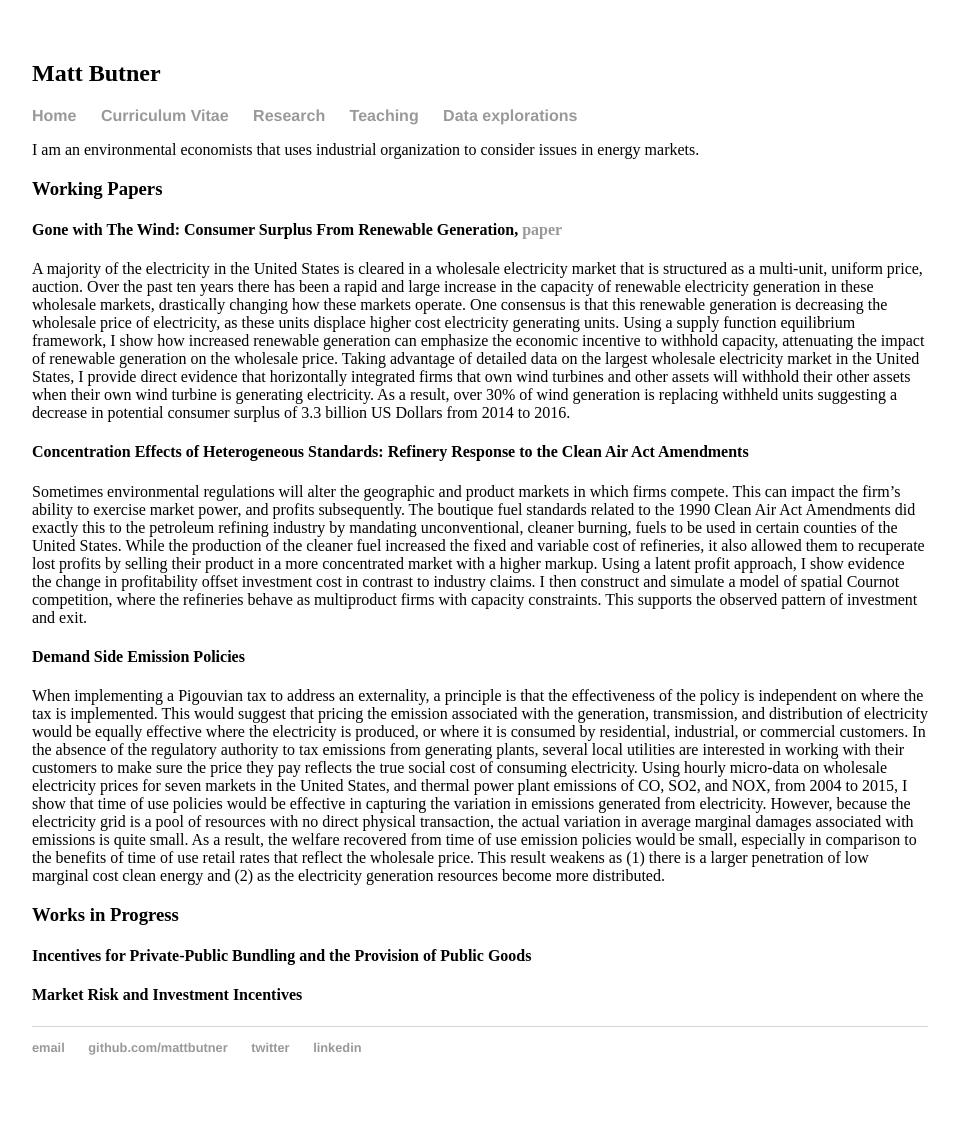
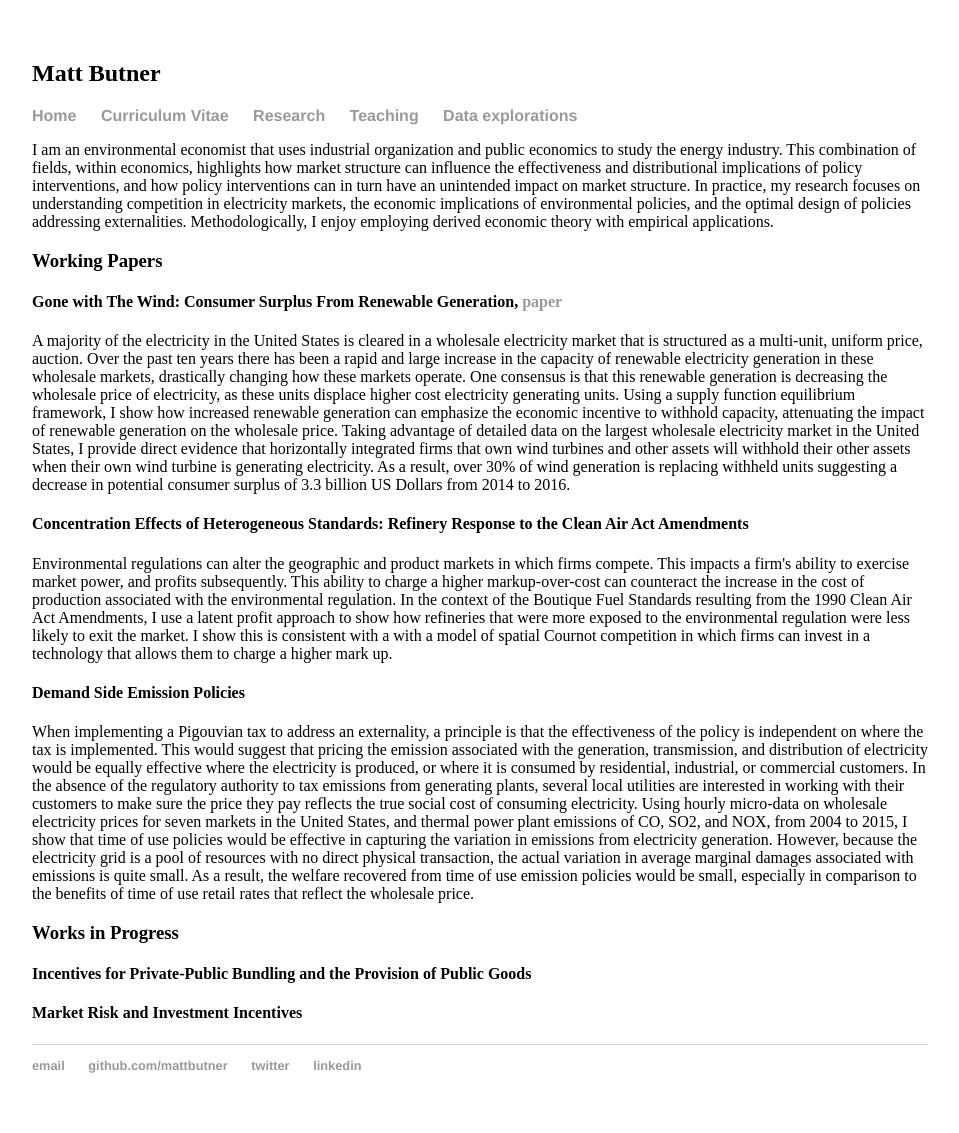
Before and after one commit to mattbutner/mattbutner.github.io, a Jekyll site: the page built from research/index.html, in a window 1280 px wide. Shown: the whole page, without its empty margins (160-1119 px from the left). Built offline with Jekyll 4.4.1, drawn with Linux system fonts in a browser that asks for light colours; nearby versions of some CDN libraries; library files that are not in the unit come from our copies.

Commit message:
updatecv

```diff
--- a/research/index.html
+++ b/research/index.html
@@ -3,19 +3,19 @@ layout: default
 title: Matthew Ridge Butner
 ---
 <div class="blurb">
-	I am an environmental economists that uses industrial organization to consider issues in energy markets.
-
+I am an environmental economist that uses industrial organization and public economics to study the energy industry. This combination of fields, within economics, highlights how market structure can influence the  effectiveness and distributional implications of policy interventions, and how policy interventions can in turn have an unintended impact on market structure. In practice, my research focuses on understanding competition in electricity markets,  the economic implications of environmental policies, and the optimal design of policies addressing externalities. Methodologically, I enjoy employing derived economic theory with empirical applications.
 	<h3>Working Papers</h3>
 
 	<h4>Gone with The Wind: Consumer Surplus From Renewable Generation, <a href="butner_jmp.pdf">paper</a></h4>
-	<p>A majority of the electricity in the United States is cleared in a wholesale electricity market that is structured as a multi-unit, uniform price, auction. Over the past ten years there has been a rapid and large increase in the capacity of renewable electricity generation in these wholesale markets, drastically changing how these markets operate. One consensus is that this renewable generation is decreasing the wholesale price of electricity, as these units displace higher cost electricity generating units. Using a supply function equilibrium framework, I show how increased renewable generation can emphasize the economic incentive to withhold capacity, attenuating the impact of renewable generation on the wholesale price. Taking advantage of detailed data on the largest wholesale electricity market in the United States, I provide direct evidence that horizontally integrated firms that own wind turbines and other assets will withhold their other assets when their own wind turbine is generating electricity.  As a result, over 30% of wind generation is replacing withheld units suggesting a decrease in potential consumer surplus of 3.3 billion US Dollars from 2014 to 2016.</p>
+	<p>A majority of the electricity in the United States is cleared in a wholesale electricity market that is structured as a multi-unit, uniform price, auction. Over the past ten years there has been a rapid and large increase in the capacity of renewable electricity generation in these wholesale markets, drastically changing how these markets operate. One consensus is that this renewable generation is decreasing the wholesale price of electricity, as these units displace higher cost electricity generating units. Using a supply function equilibrium framework, I show how increased renewable generation can emphasize the economic incentive to withhold capacity, attenuating the impact of renewable generation on the wholesale price. Taking advantage of detailed data on the largest wholesale electricity market in the United States, I provide direct evidence that horizontally integrated firms that own wind turbines and other assets will withhold their other assets when their own wind turbine is generating electricity.  As a result, over 30% of wind generation is replacing withheld units suggesting a decrease in potential consumer surplus of 3.3 billion US Dollars from 2014 to 2016.
+	</p>
 
 	<h4>Concentration Effects of Heterogeneous Standards: Refinery Response to the Clean Air Act Amendments </h4>
-	<p>Sometimes environmental regulations will alter the geographic and product markets in which firms compete. This can impact the firm’s ability to exercise market power, and profits subsequently. The boutique fuel standards related to the 1990 Clean Air Act Amendments did exactly this to the petroleum refining industry by mandating unconventional, cleaner burning, fuels to be used in certain counties of the United States. While the production of the cleaner fuel increased the fixed and variable cost of refineries, it also allowed them to recuperate lost profits by selling their product in a more concentrated market with a higher markup. Using a latent profit approach, I show evidence the change in profitability offset investment cost in contrast to industry claims. I then construct and simulate a model of spatial Cournot competition, where the refineries behave as multiproduct firms with capacity constraints. This supports the observed pattern of investment and exit.</p>
+	<p>Environmental regulations can alter the geographic and product markets in which firms compete. This impacts a firm's ability to exercise market power, and profits subsequently. This ability to charge a higher markup-over-cost can counteract the increase in the cost of production associated with the environmental regulation. In the context of the Boutique Fuel Standards resulting from the 1990 Clean Air Act Amendments, I use a latent profit approach to show how refineries that were more exposed to the environmental regulation were less likely to exit the market. I show this is consistent with a with a model of spatial Cournot competition in which firms can invest in a technology that allows them to charge a higher mark up.</p>
 
 	<h4>Demand Side Emission Policies</h4>
-<p>	When implementing a Pigouvian tax to address an externality, a principle is that the effectiveness of the policy is independent on where the tax is implemented. This would suggest that pricing the emission associated with the generation, transmission, and distribution of electricity would be equally effective where the electricity is produced, or where it is consumed by residential, industrial, or commercial customers. In the absence of the regulatory authority to tax emissions from generating plants, several local utilities are interested in working with their customers to make sure the price they pay reflects the true social cost of consuming electricity.
-	Using hourly micro-data on wholesale electricity prices for seven markets in the United States, and thermal power plant emissions of CO, SO2, and NOX, from 2004 to 2015, I show that time of use policies would be effective in capturing the variation in emissions generated from electricity. However, because the electricity grid is a pool of resources with no direct physical transaction, the actual variation in average marginal damages associated with emissions is quite small. As a result, the welfare recovered from time of use emission policies would be small, especially in comparison to the benefits of time of use retail rates that reflect the wholesale price. This result weakens as (1) there is a larger penetration of low marginal cost clean energy and (2) as the electricity generation resources become more distributed.</p>
+<p>	When implementing a Pigouvian tax to address an externality, a principle is that the effectiveness of the policy is independent on where the tax is implemented. This would suggest that pricing the emission associated with the generation, transmission, and distribution of electricity would be equally effective where the electricity is produced, or where it is consumed by residential, industrial, or commercial customers. In the absence of the regulatory authority to tax emissions from generating plants, several local utilities are interested in working with their customers to make sure the price they pay reflects the true social cost of consuming electricity. Using hourly micro-data on wholesale electricity prices for seven markets in the United States, and thermal power plant emissions of CO, SO2, and NOX, from 2004 to 2015, I show that time of use policies would be effective in capturing the variation in emissions from electricity generation. However, because the electricity grid is a pool of resources with no direct physical transaction, the actual variation in average marginal damages associated with emissions is quite small. As a result, the welfare recovered from time of use emission policies would be small, especially in comparison to the benefits of time of use retail rates that reflect the wholesale price.
+ </p>
 
 	<h3>Works in Progress</h3>
 	<h4>Incentives for Private-Public Bundling and the Provision of Public Goods</h4>
```
Also changed, not shown: 1 other file.
